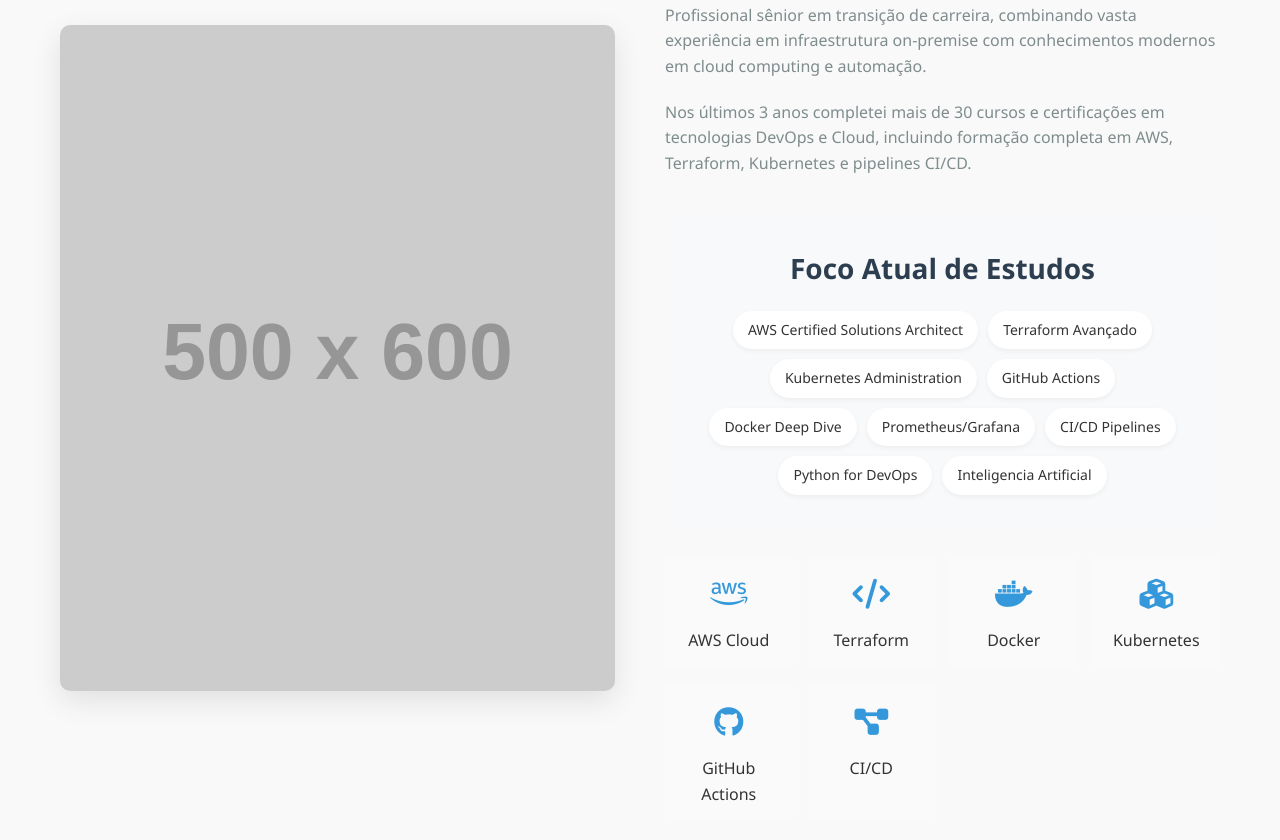
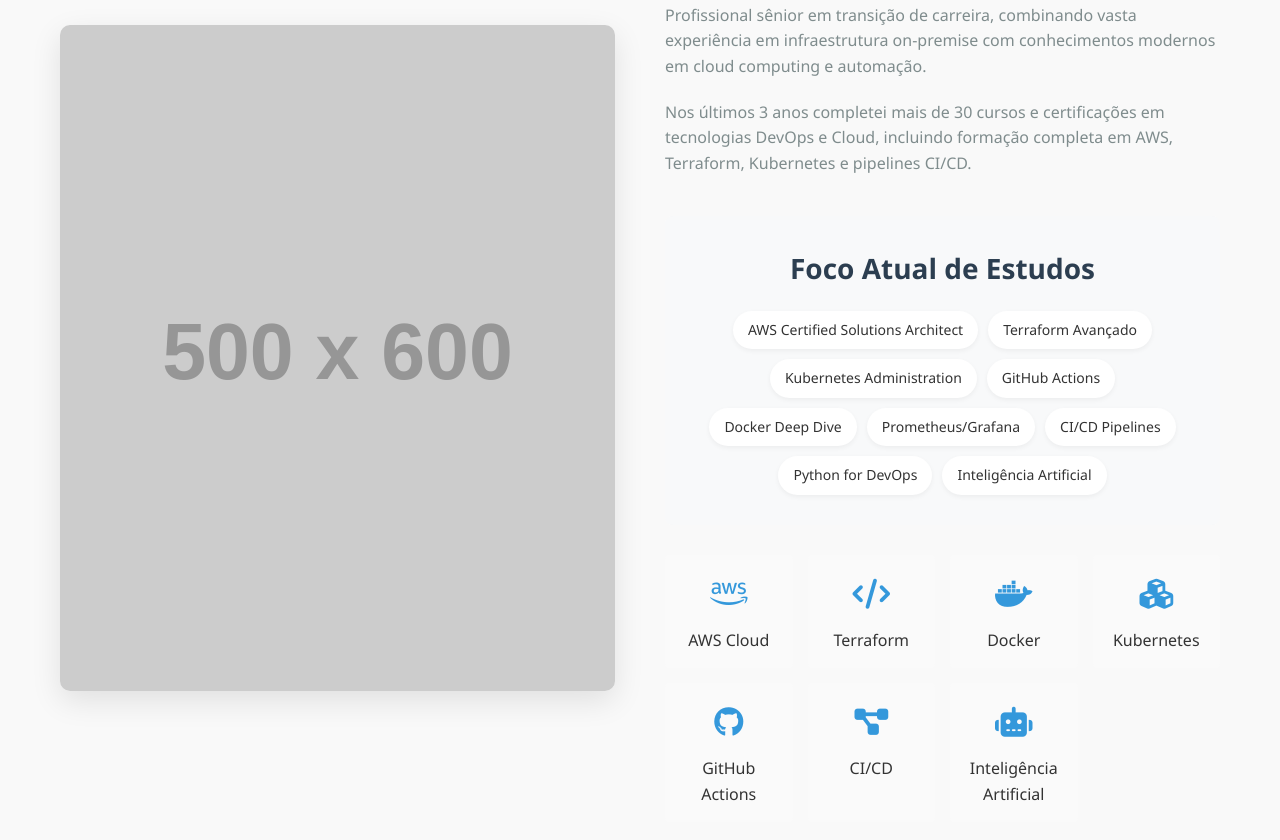
Before and after one commit to crfjunior65/Portifolio, a plain HTML site: page index.html in a window 1280 px wide. Shown: the part 1534-2374 px from the top of the page. Drawn offline with Linux system fonts and the light colour scheme; placeholder pictures from the web are drawn by us.

Commit message:
Teste de LayOut

```diff
--- a/index.html
+++ b/index.html
@@ -867,7 +867,7 @@
             <div class="container">
                 <p class="subtitle">DevOps Engineer(AWS) | SRE | Cloud Solution Arquitect Specialist AWS | Infraestrutura como Código | AWS | Linux | Inteligência Artificial</p>
                 <h1>Carlos Reynaldo Fernandes JUNIOR</h1>
-                <p>Profissional com sólidos conhecimentos em infraestrutura e cybersecurity, migrando para Cloud Computing/DevOps/SRE com especialização em AWS, Terraform, Kubernetes e pipelines CI/CD.</p>
+                <p>Profissional com sólidos conhecimentos em infraestrutura e cybersecurity, migrando para Cloud Computing/DevOps/SRE com especialização em AWS, Terraform, Kubernetes, pipelines CI/CD e  Inteligência Artificial.</p>
                 <div class="download-cv">
                     <a href="CV-JuniorFernandes.pdf" class="download-btn" download>
                         <i class="fas fa-file-pdf"></i> Baixar Currículo (PDF)
@@ -942,7 +942,7 @@
                                 <span class="path-item">Prometheus/Grafana</span>
                                 <span class="path-item">CI/CD Pipelines</span>
                                 <span class="path-item">Python for DevOps</span>
-                                <span class="path-item">Inteligencia Artificial</span>
+                                <span class="path-item">Inteligência Artificial</span>
                             </div>
                         </div>
 
@@ -983,7 +983,13 @@
                                 </div>
                                 <div>CI/CD</div>
                             </div>
+                            <div class="tech-item">
+                                <div class="tech-icon">
+                                    <i class="fas fa-robot"></i>  <!-- Ícone de robô (AI) -->
+                                </div>
+                            <div>Inteligência Artificial</div>
                         </div>
+
                     </div>
                 </div>
             </div>
```
